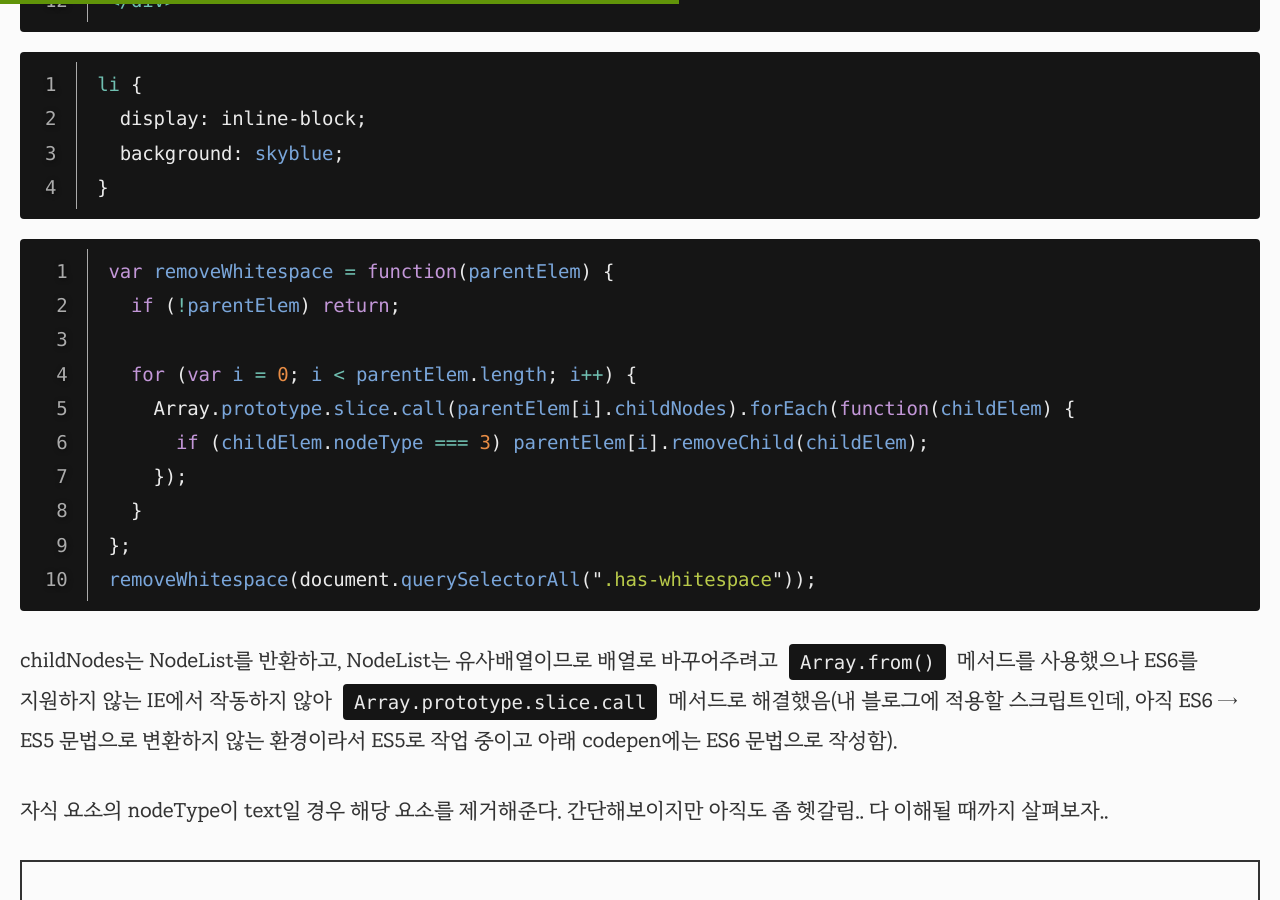
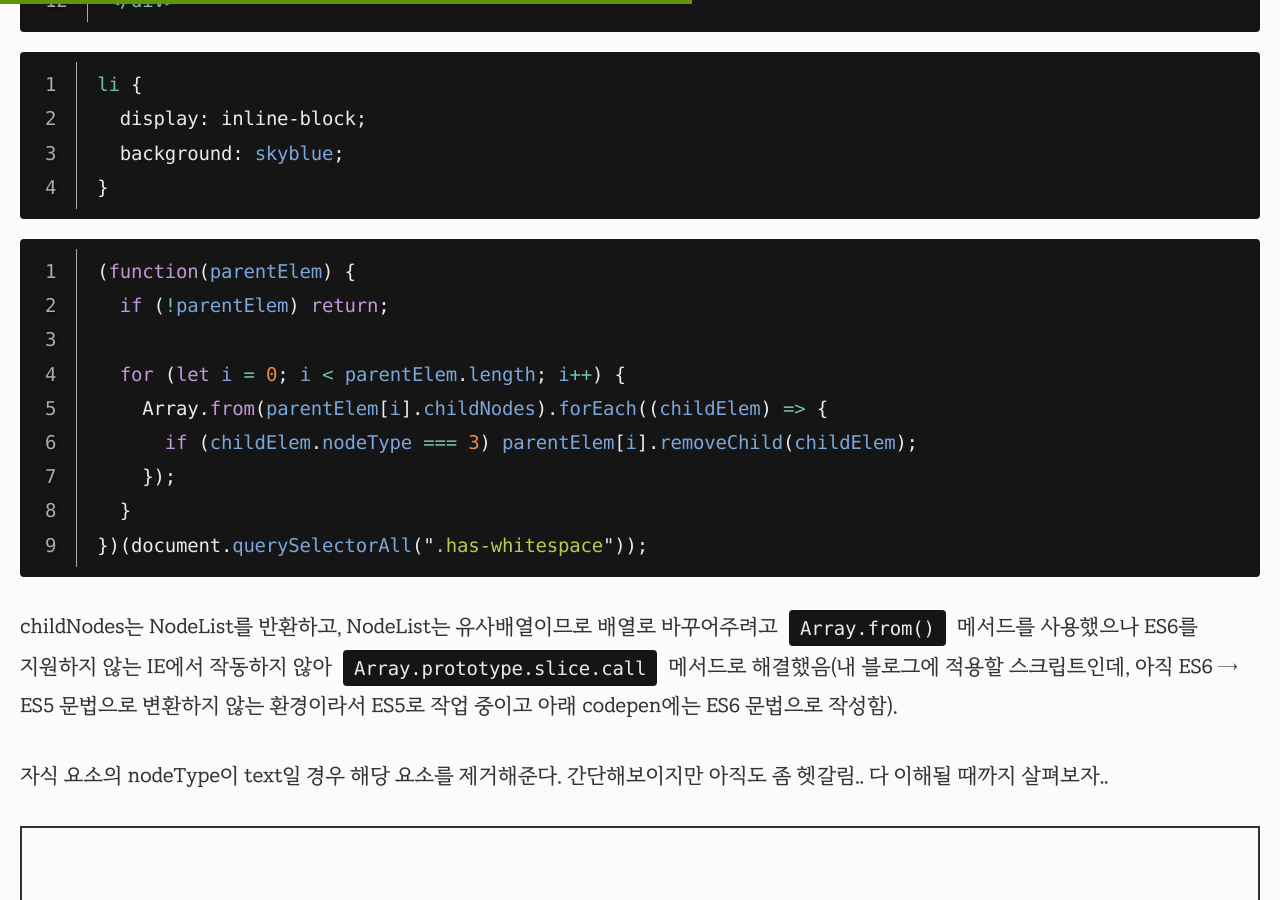
Before and after one commit to selosele/selosele.github.io, a Jekyll site: the page built from _posts/2020-08-06-remove-whitespace.md, in a window 1280 px wide and 900 px high, scrolled down 959 px. Built offline with Jekyll 4.4.1, drawn with Linux system fonts in a browser that asks for light colours; comment, search, counter and statistics services are not loaded.

Commit message:
포스트 수정

````diff
--- a/_posts/2020-08-06-remove-whitespace.md
+++ b/_posts/2020-08-06-remove-whitespace.md
@@ -45,16 +45,15 @@ li {
 
 {:.has-label}
 ```javascript
-var removeWhitespace = function(parentElem) {
+(function(parentElem) {
   if (!parentElem) return;
 
-  for (var i = 0; i < parentElem.length; i++) {
-    Array.prototype.slice.call(parentElem[i].childNodes).forEach(function(childElem) {
+  for (let i = 0; i < parentElem.length; i++) {
+    Array.from(parentElem[i].childNodes).forEach((childElem) => {
       if (childElem.nodeType === 3) parentElem[i].removeChild(childElem);
     });
   }
-};
-removeWhitespace(document.querySelectorAll(".has-whitespace"));
+})(document.querySelectorAll(".has-whitespace"));
 ```
 
 childNodes는 NodeList를 반환하고, NodeList는 유사배열이므로 배열로 바꾸어주려고 ```Array.from()```{:.language-javascript} 메서드를 사용했으나 ES6를 지원하지 않는 IE에서 작동하지 않아 ```Array.prototype.slice.call```{:.language-javascript} 메서드로 해결했음(내 블로그에 적용할 스크립트인데, 아직 ES6 &rarr; ES5 문법으로 변환하지 않는 환경이라서 ES5로 작업 중이고 아래 codepen에는 ES6 문법으로 작성함).
````
